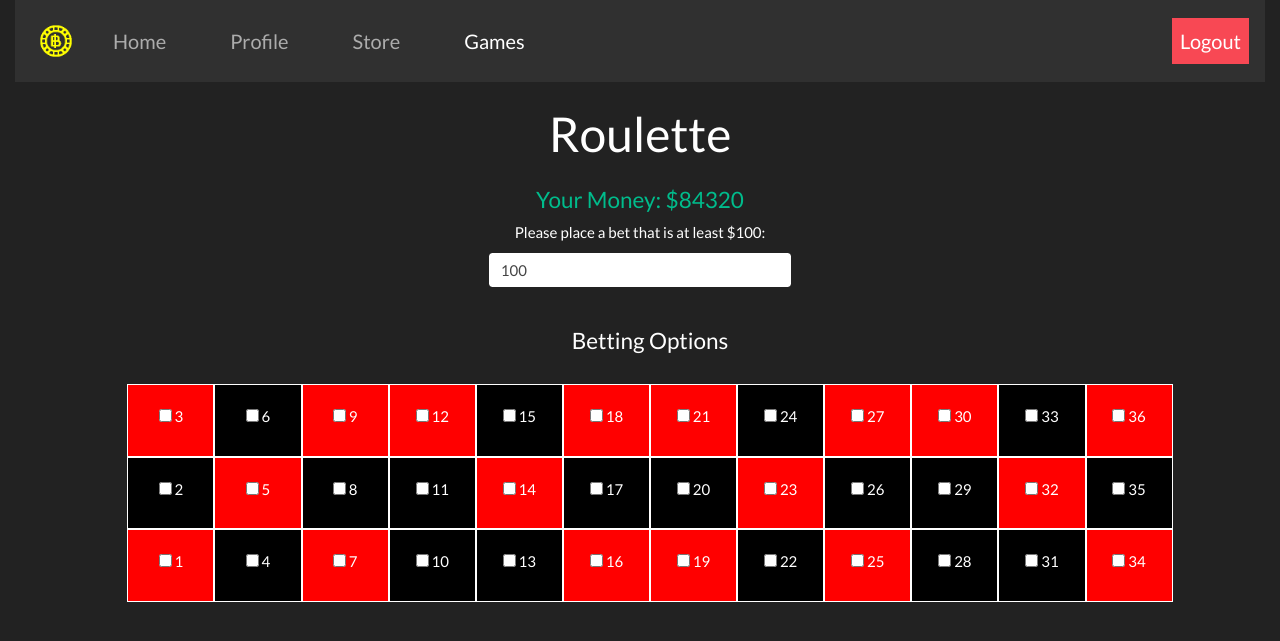
After one commit to kiran-vuksanaj/hydroflasksksk, a Flask app: page /roulette in a window 1280 px wide. The commit adds this page. Shown: the top 641 px of the page. Run offline with Flask 2, Linux system fonts and the light colour scheme; a user stored in the database is signed in; data comes from the database, SQL or seed files in the repository; both versions use the stored data as it was after the commit; some libraries are stand-ins or nearby versions; some web fonts are replaced.

Commit message:
jackieL: started working on roulette game

```diff
--- a/app.py
+++ b/app.py
@@ -151,7 +151,7 @@ def games():
     return render_template("games.html", games="active")
 
 #====================================================
-# WHEEL OF FORTUNE AND LOTTERY TICKETS
+# WHEEL OF FORTUNE
 
 #====================================================
 # DICE GAME
@@ -163,7 +163,7 @@ def dice():
     user = session['username']
     if request.method == 'GET':
         money = db_manager.getMoney(user)
-        return render_template("dice.html", betting=True, money=money)
+        return render_template("dice.html", betting=True, money=money, games="active")
     else:
         bet = int(request.form['bet'])
         options = request.form.getlist('options')
@@ -178,12 +178,15 @@ def dice():
         multiplier = diceH(dice, options)
         amount = multiplier * bet
         db_manager.updateMoney(user, amount)
+        lost = False
+        if (amount < 0):
+            lost=True
+            amount *= -1
         money = db_manager.getMoney(user)
-        return render_template("dice.html", dice=dice, betting=False, money=money, options=options, bet=bet, amount=amount)
+        return render_template("dice.html", dice=dice, betting=False, money=money, options=options, bet=len(options)*bet, amount=amount, lost=lost, games="active")
 
 def diceH(dice, options):
     '''def diceH(): helper function to check dice rolls'''
-    print(options)
     multiplier = [60, 20, 18, 12, 8, 6, 6, 6, 6, 8, 12, 18, 20, 60]
     sum = 0;
     total_mult = 0
@@ -206,6 +209,42 @@ def diceH(dice, options):
                 total_mult += multiplier[num - 4]
     total_mult -= len(options)
     return total_mult
+
+#====================================================
+# ROULETTE
+
+#code to build bulk of roulette betting options
+row_one = {}
+row_two = {}
+row_three = {}
+file = open("roulette.csv", "r") #opens second file with links
+content = file.readlines() #parse through files by line
+content = content[1:len(content)] #take out the table heading
+for line in content:
+    line = line.strip() #removes \n
+    line = line.split(",") #if line does not contain quotes, split by comma
+    if (line[0] == '1'):
+        row_one[line[1]] = (line[2])
+    elif (line[0] == '2'):
+        row_two[line[1]] = (line[2])
+    else:
+        row_three[line[1]] = (line[2])
+print(row_one)
+print(row_two)
+print(row_three)
+file.close()
+
+@app.route("/roulette", methods=["GET", "POST"])
+@login_required
+def roulette():
+    '''def roulette(): allows user to place bet for roulette game'''
+    user = session['username']
+    if request.method == 'GET':
+        money = db_manager.getMoney(user)
+        return render_template("roulette.html", betting=True, money=money, games="active", one=row_one.items(), two=row_two.items(), three=row_three.items())
+    else:
+        money = db_manager.getMoney(user)
+        return render_template("roulette.html", money=money, games="active")
 
 #====================================================
 # SLOT MACHINE
@@ -328,7 +367,7 @@ def lotto():
             session['winnings']=int(session['winnings'])+10,000
         if(num[i*3]==num[i*3+1] and num[i*3+1]==num[i*3+2]):
             session['winnings']=int(session['winnings'])+100,000
-    return render_template("lottery.html",xpos=x,ypos=y,numbers=num,index=loop)
+    return render_template("lottery.html",xpos=x,ypos=y,numbers=num,index=loop,store="active")
 
 def prizes():
     if(session['winnings']==0):
@@ -337,7 +376,7 @@ def prizes():
         flash("Congratulations! You won $"+ int(session['winnings'])+"!", 'alert-success')
     db_manager.updateMoney(session['username'],int(session['winnings']))
     session.pop('winnings')
-    return render_template("lottery.html")
+    return render_template("lottery.html",store="active")
 
 #====================================================
 # LOGOUT
--- a/doc/devlog.txt
+++ b/doc/devlog.txt
@@ -94,3 +94,6 @@ tiffanyC -- 2020-01-09 12:18
 
 jackieL -- 2020-01-10 00:19
     -changed styling for slot machine
+
+jackieL -- 2020-01-11 00:33
+    -started working on roulette game
--- /dev/null
+++ b/roulette.csv
@@ -0,0 +1,37 @@
+row,number,color
+1,3,red
+1,6,black
+1,9,red
+1,12,red
+1,15,black
+1,18,red
+1,21,red
+1,24,black
+1,27,red
+1,30,red
+1,33,black
+1,36,red
+2,2,black
+2,5,red
+2,8,black
+2,11,black
+2,14,red
+2,17,black
+2,20,black
+2,23,red
+2,26,black
+2,29,black
+2,32,red
+2,35,black
+3,1,red
+3,4,black
+3,7,red
+3,10,black
+3,13,black
+3,16,red
+3,19,red
+3,22,black
+3,25,red
+3,28,black
+3,31,black
+3,34,red
--- a/templates/_base.html
+++ b/templates/_base.html
@@ -24,6 +24,8 @@
 			.bg {
 				height: 32vh;
 			}
+			{% endblock %}
+			{% block checkstyle %}
 			{% endblock %}
 		</style>
 	</head>
@@ -84,4 +86,6 @@
 			</center>
 		</div>
 	</body>
+	{% block script %}
+	{% endblock %}
 </html>
--- a/templates/games.html
+++ b/templates/games.html
@@ -36,7 +36,7 @@
 	</div>
 	<div class="col">
 		<figure class="figure">
-			<img src="https://livedemo00.template-help.com/wt_52652/images/gallery1/full/Depositphotos_1762984_original.jpg" style="width:250px; height:230px"><br>
+			<a href="/roulette"><img src="https://livedemo00.template-help.com/wt_52652/images/gallery1/full/Depositphotos_1762984_original.jpg" style="width:250px; height:230px"></a><br>
 			<br>
 			<figcaption class="figure-caption" style="color:white">
 				<h5 style="color:#f84854;">Roulette</h5>
--- /dev/null
+++ b/templates/roulette.html
@@ -0,0 +1,61 @@
+{% extends "_base.html" %}
+
+{% block title %}
+	Roulette
+{% endblock %}
+
+{% block body %}
+<h1>Roulette</h1>
+<div class="w-100 p-3">
+  <h4 class="text-success">Your Money: ${{ money }}</h4>
+  {% if betting %}
+  <form action="/roulette" method="POST">
+    <div class="form-group">
+      <label for="bet">Please place a bet that is at least $100:</label>
+      <input name="bet" type="number" class="form-control w-25"  min="100" id="bet" value=100>
+    </div><br>
+		<div class="form-check" style="width:85%;" id="options">
+			<h4>Betting Options</h4><br>
+      <div class="row">
+        {% for key, value in one %}
+        <div class="col" style="padding:0">
+						<div class="card border-white rounded-0">
+							<div class="card-body" style="margin:0; background-color:{{value}};">
+								<input type="checkbox" name="{{key}}" id={{key}}>
+								<label class="checklabel" for="{{key}}">{{key}}</label>
+							</div>
+						</div>
+        </div>
+        {% endfor %}
+      </div>
+			<div class="row">
+        {% for key, value in two %}
+        <div class="col" style="padding:0">
+						<div class="card border-white rounded-0">
+							<div class="card-body" style="margin:0; background-color:{{value}};">
+								<input type="checkbox" name="{{key}}" id={{key}}>
+								<label class="checklabel" for="{{key}}">{{key}}</label>
+							</div>
+						</div>
+        </div>
+        {% endfor %}
+      </div>
+			<div class="row">
+        {% for key, value in three %}
+        <div class="col" style="padding:0">
+						<div class="card border-white rounded-0">
+							<div class="card-body" style="margin:0; background-color:{{value}};">
+								<input type="checkbox" name="{{key}}" id={{key}}>
+								<label class="checklabel" for="{{key}}">{{key}}</label>
+							</div>
+						</div>
+        </div>
+        {% endfor %}
+      </div>
+		</div>
+  </form>
+  {% else %}
+
+  {% endif %}
+</div>
+{% endblock %}
```
Also changed, not shown: templates/dice.html (+6 -2 lines), templates/roulette.csv (added, +37 -0 lines), casino.db.
